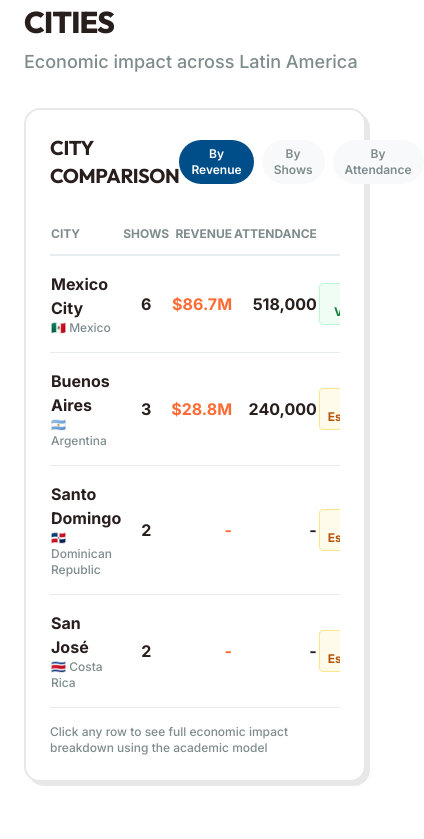
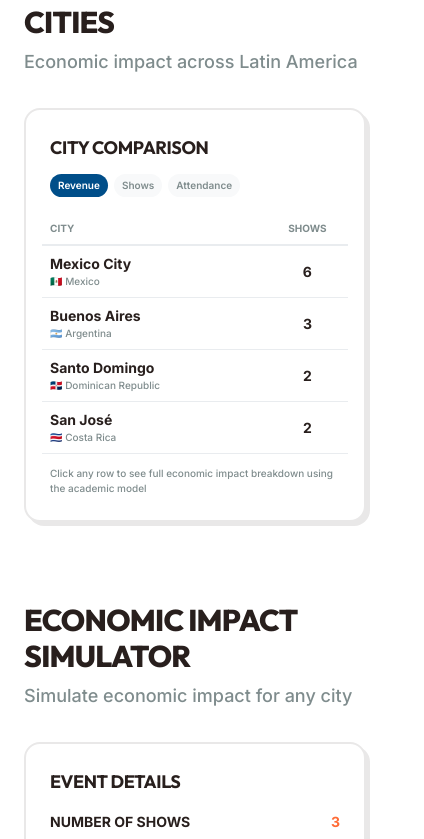
Before and after one commit to ines-adn/badbunny-economic-impact, a React (Vite) app in the folder frontend/: page / in a window 390 px wide. Shown: the part 6925-7764 px from the top of the page, 424 px wide, since content can reach past the window. Built offline with nearby package versions, Linux system fonts and the light colour scheme.

Commit message:
fixes per claude code

```diff
--- a/frontend/src/components/Layout.tsx
+++ b/frontend/src/components/Layout.tsx
@@ -126,12 +126,6 @@ export function Layout({ children }: { children: ReactNode }) {
                     The Guardian →
                   </a>
                 </li>
-                <li>
-                  <a href="https://wearemitu.com/" target="_blank" rel="noopener noreferrer" className="hover:text-accent transition-colors inline-flex items-center gap-1 underline-offset-4 hover:underline">
-                    We Are Mitú →
-                  </a>
-                </li>
-                <li className="text-white/70">Official press releases</li>
               </ul>
             </div>
             <div>
--- a/frontend/src/components/Section3_TourCities/TourCitiesSection.jsx
+++ b/frontend/src/components/Section3_TourCities/TourCitiesSection.jsx
@@ -28,7 +28,7 @@ const DataQualityBadge = ({ quality }) => {
 
   return (
     <span
-      className={`inline-block px-2 py-1 rounded text-xs font-bold ${bg} ${text} border ${border}`}
+      className={`inline-block px-1.5 md:px-2 py-0.5 md:py-1 rounded text-[10px] md:text-xs font-bold ${bg} ${text} border ${border}`}
       title={tooltip}
     >
       {quality}
@@ -39,14 +39,14 @@ const DataQualityBadge = ({ quality }) => {
 const CityDetailModal = ({ city, onClose }) => {
   if (!city.modelInputs) {
     return (
-      <div className="fixed inset-0 bg-black/50 flex items-center justify-center z-50 p-4" onClick={onClose}>
-        <div className="bg-white rounded-2xl max-w-2xl w-full p-8" onClick={e => e.stopPropagation()}>
+      <div className="fixed inset-0 bg-black/50 flex items-center justify-center z-50 p-2 md:p-4" onClick={onClose}>
+        <div className="bg-white rounded-xl md:rounded-2xl max-w-2xl w-full p-4 md:p-8" onClick={e => e.stopPropagation()}>
           <div className="flex justify-between items-start mb-6">
             <div>
-              <h3 className="text-2xl font-extrabold">{city.city}, {city.country}</h3>
-              <p className="text-[#7F8C8D]">{city.venue}</p>
+              <h3 className="text-xl md:text-2xl font-extrabold">{city.city}, {city.country}</h3>
+              <p className="text-sm md:text-base text-[#7F8C8D]">{city.venue}</p>
             </div>
-            <button onClick={onClose} className="text-[#7F8C8D] hover:text-black">
+            <button onClick={onClose} className="text-[#7F8C8D] active:text-black md:hover:text-black">
               <svg className="w-6 h-6" fill="none" viewBox="0 0 24 24" stroke="currentColor">
                 <path strokeLinecap="round" strokeLinejoin="round" strokeWidth={2} d="M6 18L18 6M6 6l12 12" />
               </svg>
@@ -64,14 +64,14 @@ const CityDetailModal = ({ city, onClose }) => {
   const results = calculateEconomicImpact(city.modelInputs);
 
   return (
-    <div className="fixed inset-0 bg-black/50 flex items-center justify-center z-50 p-4 overflow-y-auto" onClick={onClose}>
-      <div className="bg-white rounded-2xl max-w-4xl w-full p-8 my-8" onClick={e => e.stopPropagation()}>
+    <div className="fixed inset-0 bg-black/50 flex items-center justify-center z-50 p-2 md:p-4 overflow-y-auto" onClick={onClose}>
+      <div className="bg-white rounded-xl md:rounded-2xl max-w-4xl w-full p-4 md:p-8 my-4 md:my-8" onClick={e => e.stopPropagation()}>
         {/* Header */}
         <div className="flex justify-between items-start mb-6">
           <div>
-            <h3 className="text-2xl font-extrabold">{city.city}, {city.country}</h3>
-            <p className="text-[#7F8C8D]">{city.venue}</p>
-            <p className="text-sm text-[#7F8C8D] mt-1">
+            <h3 className="text-xl md:text-2xl font-extrabold">{city.city}, {city.country}</h3>
+            <p className="text-sm md:text-base text-[#7F8C8D]">{city.venue}</p>
+            <p className="text-xs md:text-sm text-[#7F8C8D] mt-1">
               {city.dates.length} shows • {city.dates[0]} {city.dates.length > 1 && `- ${city.dates[city.dates.length - 1]}`}
             </p>
           </div>
@@ -91,9 +91,9 @@ const CityDetailModal = ({ city, onClose }) => {
         </div>
 
         {/* Known facts */}
-        <div className="mb-6 p-4 rounded-xl bg-[#F8F9FA]">
-          <h4 className="font-bold text-sm mb-3 uppercase">Known Facts</h4>
-          <div className="grid md:grid-cols-2 gap-3 text-sm">
+        <div className="mb-6 p-3 md:p-4 rounded-xl bg-[#F8F9FA]">
+          <h4 className="font-bold text-xs md:text-sm mb-3 uppercase">Known Facts</h4>
+          <div className="grid grid-cols-1 sm:grid-cols-2 gap-2 md:gap-3 text-xs md:text-sm">
             <div><span className="text-[#7F8C8D]">Shows:</span> <strong>{city.shows}</strong></div>
             {city.revenue && <div><span className="text-[#7F8C8D]">Revenue:</span> <strong>{formatCurrency(city.revenue, true)}</strong></div>}
             {city.attendance && <div><span className="text-[#7F8C8D]">Attendance:</span> <strong>{city.attendance.toLocaleString()}</strong></div>}
@@ -118,7 +118,7 @@ const CityDetailModal = ({ city, onClose }) => {
           <h4 className="font-bold uppercase text-sm">Academic Model Calculation</h4>
 
           {/* Quick summary */}
-          <div className="grid grid-cols-3 gap-3">
+          <div className="grid grid-cols-1 sm:grid-cols-3 gap-3">
             <div className="p-3 rounded-xl bg-[#FF6B35]/5 border border-[#FF6B35]/20">
               <p className="text-xs text-[#7F8C8D] mb-1">Direct Spending</p>
               <p className="font-bold text-[#FF6B35]">{formatCurrency(results.step1_directSpending.total, true)}</p>
@@ -170,7 +170,7 @@ const CityDetailModal = ({ city, onClose }) => {
                   href={source.url}
                   target="_blank"
                   rel="noopener noreferrer"
-                  className="block p-3 rounded-lg border border-[#E9ECEF] hover:border-[#FF6B35] transition-colors text-sm"
+                  className="block p-3 rounded-lg border border-[#E9ECEF] active:border-[#FF6B35] md:hover:border-[#FF6B35] transition-colors text-sm"
                 >
                   <div className="flex justify-between items-start gap-2">
                     <div>
@@ -216,73 +216,73 @@ export function TourCitiesSection() {
 
       {/* City comparison table */}
       <div className="section-card">
-        <div className="flex justify-between items-center mb-6">
-          <h3 className="text-xl font-bold">City comparison</h3>
-          <div className="flex gap-2">
+        <div className="flex flex-col sm:flex-row justify-between items-start sm:items-center gap-3 mb-4 md:mb-6">
+          <h3 className="text-lg md:text-xl font-bold">City comparison</h3>
+          <div className="flex gap-1.5 md:gap-2 flex-wrap">
             <button
               onClick={() => setSortBy('revenue')}
-              className={`px-3 py-1.5 rounded-full text-xs font-semibold transition-colors ${
-                sortBy === 'revenue' ? 'bg-[#004E89] text-white' : 'bg-[#F8F9FA] text-[#7F8C8D] hover:bg-[#E9ECEF]'
+              className={`px-2 md:px-3 py-1 md:py-1.5 rounded-full text-[10px] md:text-xs font-semibold transition-colors ${
+                sortBy === 'revenue' ? 'bg-[#004E89] text-white' : 'bg-[#F8F9FA] text-[#7F8C8D] active:bg-[#E9ECEF] md:hover:bg-[#E9ECEF]'
               }`}
             >
-              By Revenue
+              Revenue
             </button>
             <button
               onClick={() => setSortBy('shows')}
-              className={`px-3 py-1.5 rounded-full text-xs font-semibold transition-colors ${
-                sortBy === 'shows' ? 'bg-[#004E89] text-white' : 'bg-[#F8F9FA] text-[#7F8C8D] hover:bg-[#E9ECEF]'
+              className={`px-2 md:px-3 py-1 md:py-1.5 rounded-full text-[10px] md:text-xs font-semibold transition-colors ${
+                sortBy === 'shows' ? 'bg-[#004E89] text-white' : 'bg-[#F8F9FA] text-[#7F8C8D] active:bg-[#E9ECEF] md:hover:bg-[#E9ECEF]'
               }`}
             >
-              By Shows
+              Shows
             </button>
             <button
               onClick={() => setSortBy('attendance')}
-              className={`px-3 py-1.5 rounded-full text-xs font-semibold transition-colors ${
-                sortBy === 'attendance' ? 'bg-[#004E89] text-white' : 'bg-[#F8F9FA] text-[#7F8C8D] hover:bg-[#E9ECEF]'
+              className={`px-2 md:px-3 py-1 md:py-1.5 rounded-full text-[10px] md:text-xs font-semibold transition-colors ${
+                sortBy === 'attendance' ? 'bg-[#004E89] text-white' : 'bg-[#F8F9FA] text-[#7F8C8D] active:bg-[#E9ECEF] md:hover:bg-[#E9ECEF]'
               }`}
             >
-              By Attendance
+              Attendance
             </button>
           </div>
         </div>
 
-        <div className="overflow-x-auto">
-          <table className="w-full">
+        <div className="overflow-x-auto -mx-2 md:mx-0">
+          <table className="w-full min-w-[600px]">
             <thead>
               <tr className="border-b-2 border-[#E9ECEF]">
-                <th className="text-left py-3 text-xs font-bold uppercase text-[#7F8C8D]">City</th>
-                <th className="text-center py-3 text-xs font-bold uppercase text-[#7F8C8D]">Shows</th>
-                <th className="text-right py-3 text-xs font-bold uppercase text-[#7F8C8D]">Revenue</th>
-                <th className="text-right py-3 text-xs font-bold uppercase text-[#7F8C8D]">Attendance</th>
-                <th className="text-center py-3 text-xs font-bold uppercase text-[#7F8C8D]">Data</th>
-                <th className="text-center py-3 text-xs font-bold uppercase text-[#7F8C8D]"></th>
+                <th className="text-left py-2 md:py-3 px-2 text-[10px] md:text-xs font-bold uppercase text-[#7F8C8D]">City</th>
+                <th className="text-center py-2 md:py-3 px-1 text-[10px] md:text-xs font-bold uppercase text-[#7F8C8D]">Shows</th>
+                <th className="text-right py-2 md:py-3 px-1 text-[10px] md:text-xs font-bold uppercase text-[#7F8C8D]">Revenue</th>
+                <th className="text-right py-2 md:py-3 px-1 text-[10px] md:text-xs font-bold uppercase text-[#7F8C8D] hidden sm:table-cell">Attendance</th>
+                <th className="text-center py-2 md:py-3 px-1 text-[10px] md:text-xs font-bold uppercase text-[#7F8C8D]">Data</th>
+                <th className="text-center py-2 md:py-3 px-1 text-[10px] md:text-xs font-bold uppercase text-[#7F8C8D]"></th>
               </tr>
             </thead>
             <tbody>
               {sortedCities.map(city => (
                 <tr
                   key={city.id}
-                  className="border-b border-[#E9ECEF] hover:bg-[#F8F9FA] cursor-pointer transition-colors"
+                  className="border-b border-[#E9ECEF] cursor-pointer transition-colors active:bg-[#F8F9FA] md:hover:bg-[#F8F9FA]"
                   onClick={() => setSelectedCity(city)}
                 >
-                  <td className="py-4">
+                  <td className="py-2 md:py-4 px-2">
                     <div>
-                      <p className="font-bold">{city.city}</p>
-                      <p className="text-xs text-[#7F8C8D]">{city.country}</p>
+                      <p className="font-bold text-sm md:text-base">{city.city}</p>
+                      <p className="text-[10px] md:text-xs text-[#7F8C8D]">{city.country}</p>
                     </div>
                   </td>
-                  <td className="text-center font-bold">{city.shows}</td>
-                  <td className="text-right font-bold text-[#FF6B35]">
+                  <td className="text-center font-bold text-sm md:text-base px-1">{city.shows}</td>
+                  <td className="text-right font-bold text-[#FF6B35] text-xs md:text-base px-1">
                     {city.revenue ? formatCurrency(city.revenue, true) : '-'}
                   </td>
-                  <td className="text-right font-bold">
+                  <td className="text-right font-bold text-sm md:text-base px-1 hidden sm:table-cell">
                     {city.attendance ? city.attendance.toLocaleString() : '-'}
                   </td>
-                  <td className="text-center">
+                  <td className="text-center px-1">
                     <DataQualityBadge quality={city.dataQuality} />
                   </td>
-                  <td className="text-center">
-                    <svg className="w-5 h-5 text-[#7F8C8D] inline" fill="none" viewBox="0 0 24 24" stroke="currentColor">
+                  <td className="text-center px-1">
+                    <svg className="w-4 h-4 md:w-5 md:h-5 text-[#7F8C8D] inline" fill="none" viewBox="0 0 24 24" stroke="currentColor">
                       <path strokeLinecap="round" strokeLinejoin="round" strokeWidth={2} d="M9 5l7 7-7 7" />
                     </svg>
                   </td>
@@ -292,7 +292,7 @@ export function TourCitiesSection() {
           </table>
         </div>
 
-        <p className="text-xs text-[#7F8C8D] mt-4">
+        <p className="text-[10px] md:text-xs text-[#7F8C8D] mt-3 md:mt-4">
           Click any row to see full economic impact breakdown using the academic model
         </p>
       </div>
```
